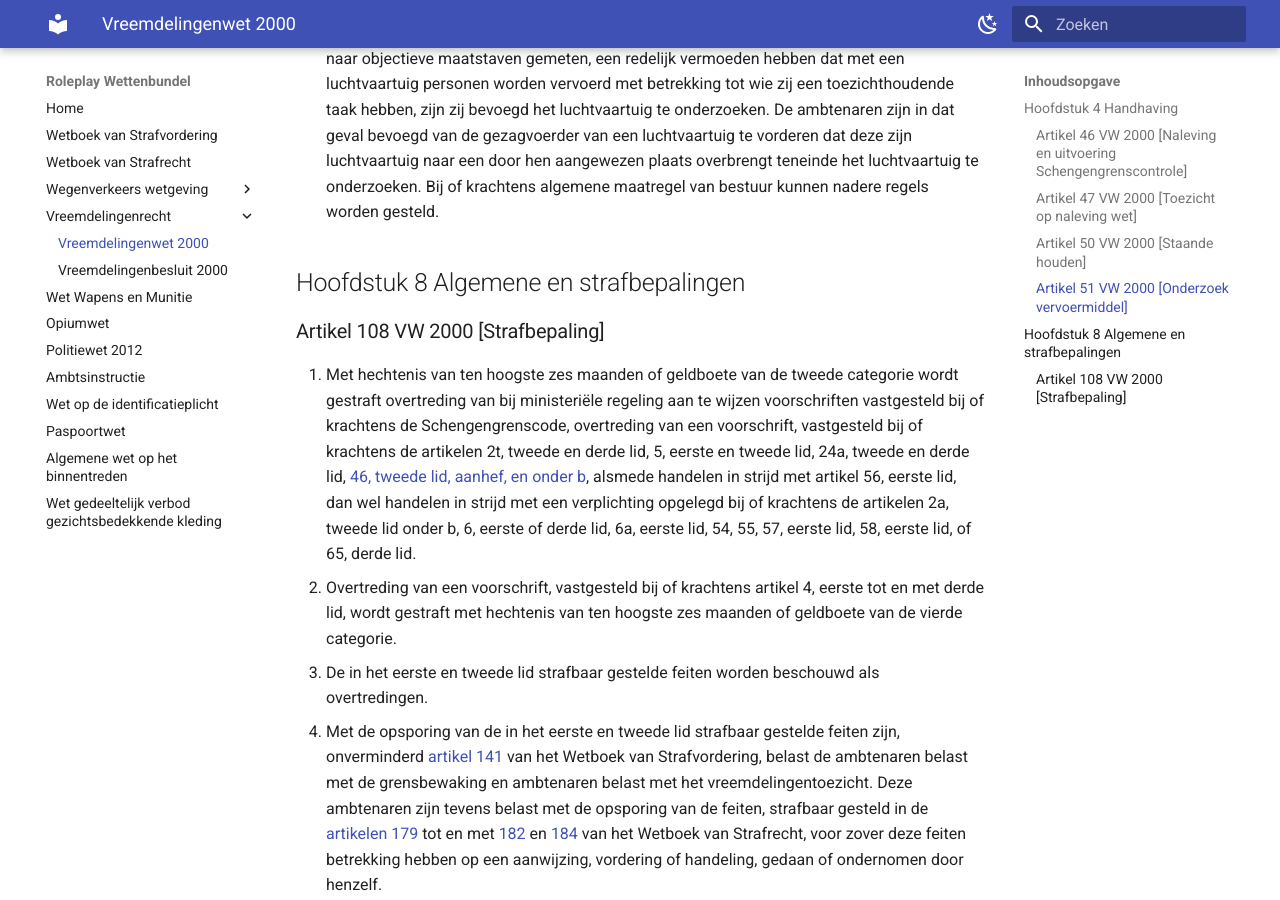
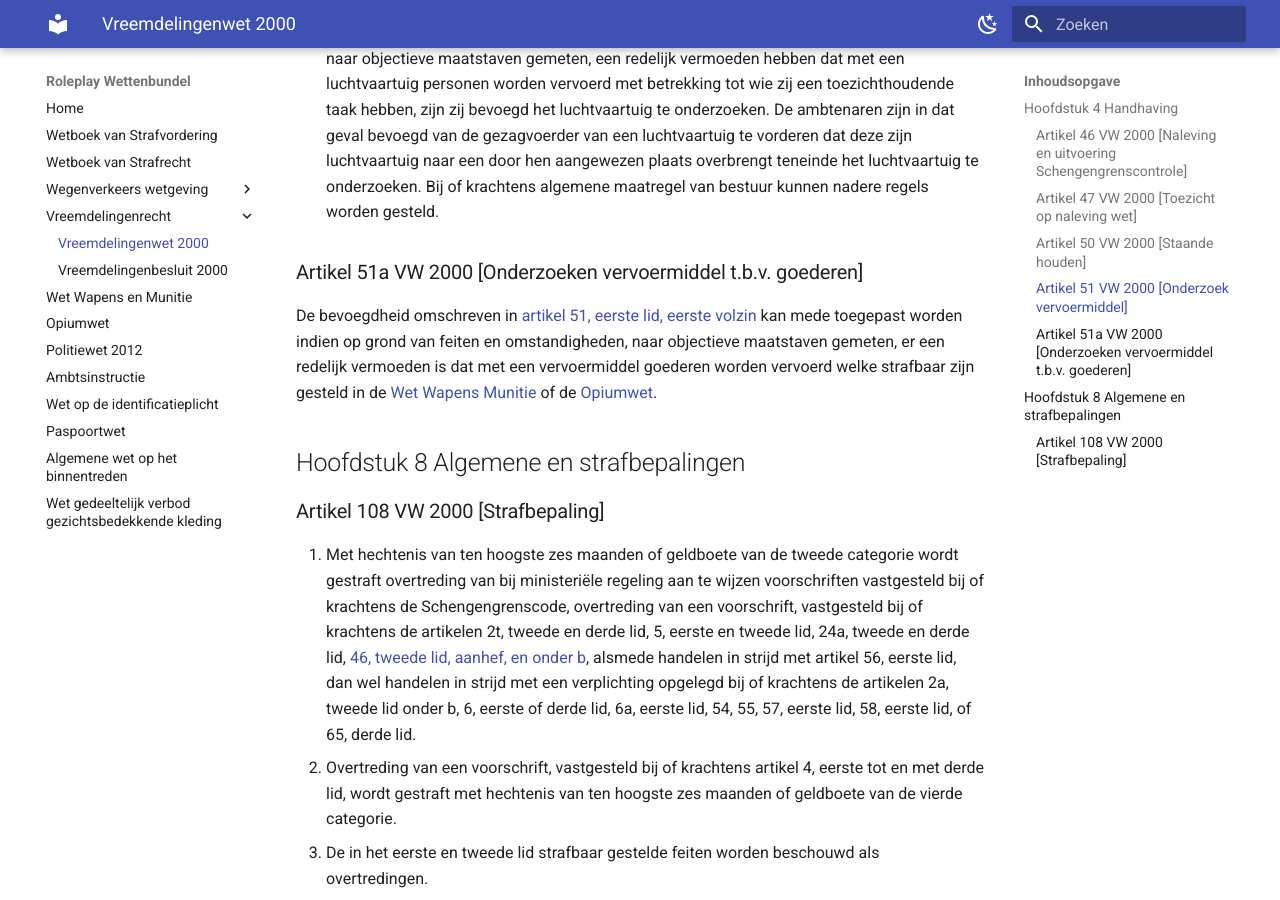
Before and after one commit to EnriqueFernandez20/FutureRP-Wettenbundel, an MkDocs documentation site: the page built from docs/vreemdelingenrecht/vreemdelingenwet.md, in a window 1280 px wide and 900 px high, scrolled down 2034 px. Built offline with MkDocs 1.6.1 and Material for MkDocs 9.7.7, drawn with Linux system fonts in a browser that asks for light colours.

Commit message:
artikel 51a vw 2000 (#5)
* artikel 51a vw 2000

* Update vreemdelingenwet.md

```diff
--- a/docs/vreemdelingenrecht/vreemdelingenwet.md
+++ b/docs/vreemdelingenrecht/vreemdelingenwet.md
@@ -34,6 +34,10 @@
 2. [Artikel 5:19, vijfde lid](../algemene-wet-bestuursrecht.md#artikel-519-awb-onderzoek-vervoermiddelen), van de Algemene wet bestuursrecht is van overeenkomstige toepassing op de vordering als bedoeld in het eerste lid.
 3. Indien de ambtenaren belast met de grensbewaking op grond van feiten en omstandigheden, naar objectieve maatstaven gemeten, een redelijk vermoeden hebben dat met een luchtvaartuig personen worden vervoerd met betrekking tot wie zij een toezichthoudende taak hebben, zijn zij bevoegd het luchtvaartuig te onderzoeken. De ambtenaren zijn in dat geval bevoegd van de gezagvoerder van een luchtvaartuig te vorderen dat deze zijn luchtvaartuig naar een door hen aangewezen plaats overbrengt teneinde het luchtvaartuig te onderzoeken. Bij of krachtens algemene maatregel van bestuur kunnen nadere regels worden gesteld.
 
+### Artikel 51a VW 2000 [Onderzoeken vervoermiddel t.b.v. goederen]
+
+De bevoegdheid omschreven in [artikel 51, eerste lid, eerste volzin](#artikel-51-vw-2000-onderzoek-vervoermiddel) kan mede toegepast worden indien op grond van feiten en omstandigheden, naar objectieve maatstaven gemeten, er een redelijk vermoeden is dat met een vervoermiddel goederen worden vervoerd welke strafbaar zijn gesteld in de [Wet Wapens Munitie](../wet-wapens-en-munitie.md) of de [Opiumwet](../opiumwet.md).
+
 ## Hoofdstuk 8 Algemene en strafbepalingen
 
 ### Artikel 108 VW 2000 [Strafbepaling]
```
